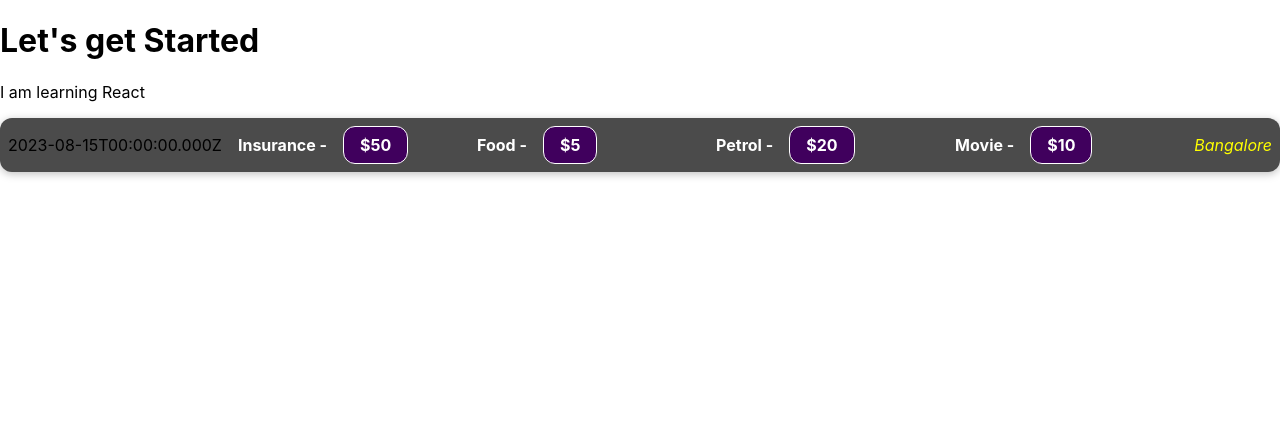
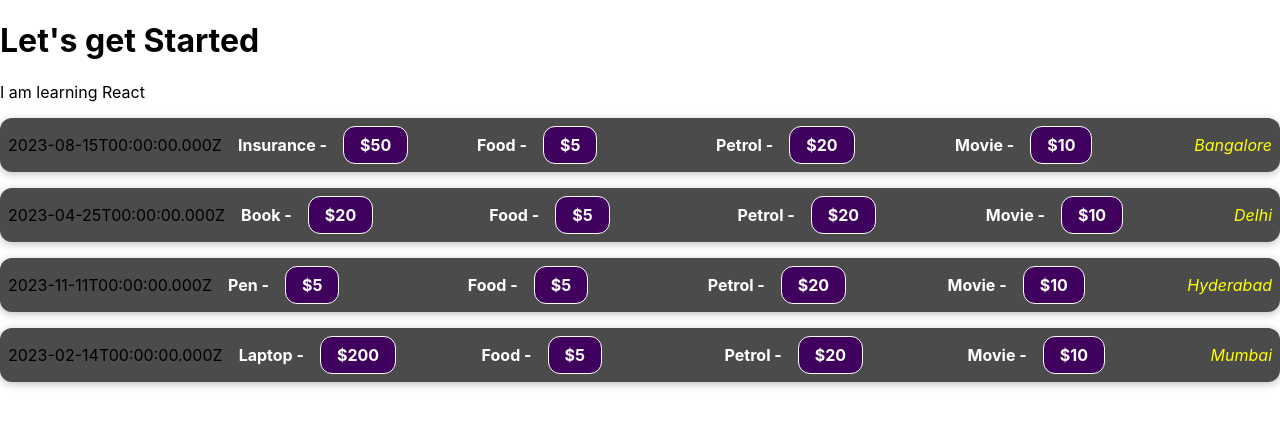
Before and after one commit to gautamranjan09/First_project_using_React, a React (Create React App) app: page / in a window 1280 px wide. Shown: the top 426 px of the page. Built offline with nearby package versions, Linux system fonts and the light colour scheme.

Commit message:
Learning Props Object & Passing Data to Child Component

```diff
--- a/src/App.js
+++ b/src/App.js
@@ -3,9 +3,27 @@
 function App() {
   return (
     <div>
+
       <h1>Let's get Started</h1>
       <p>I am learning React</p>
-      <ExpenseItem/>
+
+      <ExpenseItem date={new Date(2023, 7, 15)} title="Insurance" price="50" location="Bangalore" />
+
+      <ExpenseItem
+        date={new Date(2023, 3, 25)}
+        title="Book"
+        price="20"
+        location="Delhi"
+      ></ExpenseItem>
+
+      <ExpenseItem
+        date={new Date(2023, 10, 11)}
+        title="Pen"
+        price="5"
+        location="Hyderabad"
+      ></ExpenseItem>
+
+      <ExpenseItem date={new Date(2023, 1, 14)} title="Laptop" price="200" location="Mumbai"/>
     </div>
   );
 }
--- a/src/components/ExpenseItem.js
+++ b/src/components/ExpenseItem.js
@@ -1,17 +1,13 @@
 import "./ExpenseItem.css";
-function ExpenseItem() {
-    const expenseDate = new Date(2023, 7, 15).toISOString();
-    const expenseTitle = "Insurance";
-    const expenseAmount = 50;
-    const expenseLocation ="Bangalore";
+function ExpenseItem(props) {
     return (
         <div className="expense-item">
-            <div>{expenseDate} </div>
-            <p className="expense-item__description"> {expenseTitle} - <span className="expense-item__price">${expenseAmount}</span></p>
+            <div>{props.date.toISOString()} </div>
+            <p className="expense-item__description"> {props.title} - <span className="expense-item__price">${props.price}</span></p>
             <p className="expense-item__description">Food - <span className="expense-item__price">$5</span></p>
             <p className="expense-item__description">Petrol - <span className="expense-item__price">$20</span></p>
             <p className="expense-item__description">Movie - <span className="expense-item__price">$10</span></p>
-            <div className="expense-item__location">{expenseLocation}</div>
+            <div className="expense-item__location">{props.location}</div>
         </div>
     );
 }
```
